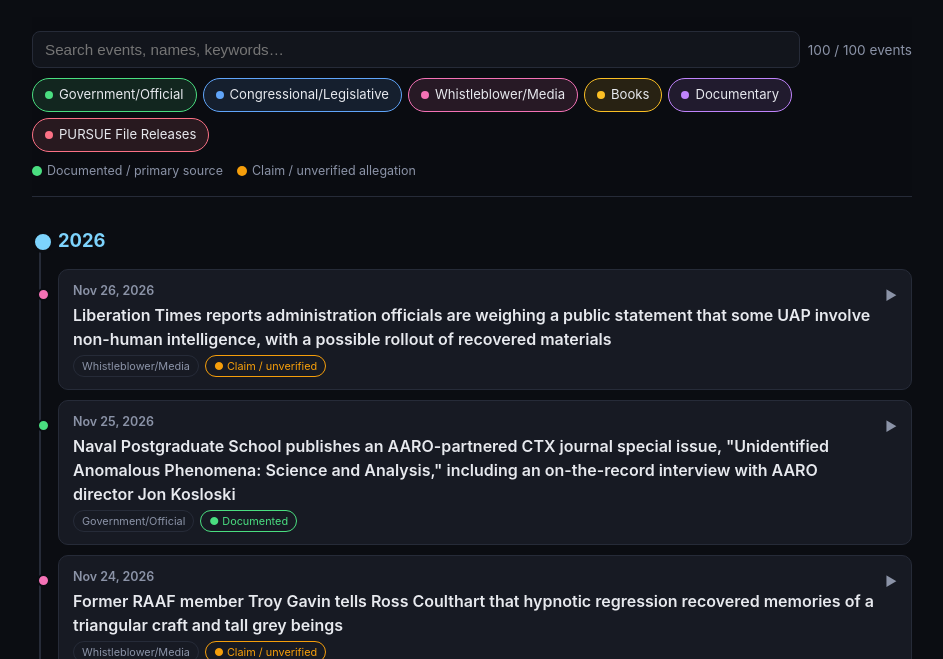
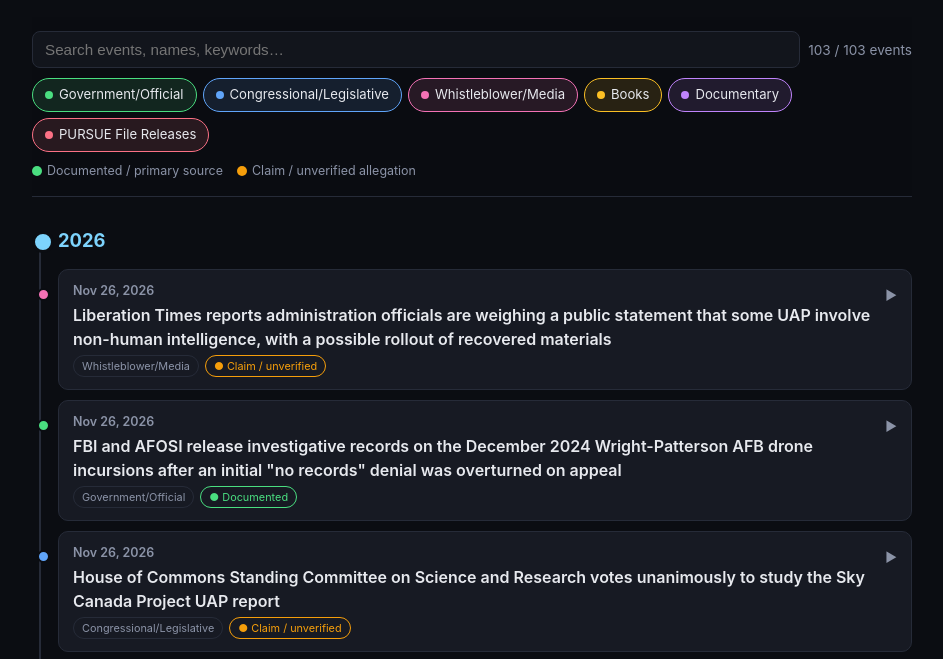
Before and after one commit to Spocktology/uapdisclosuretimeline, a plain HTML site: page index.html in a window 1280 px wide. Shown: the part 121-780 px from the top of the page, without its empty margins (168-1111 px from the left). Drawn offline with Linux system fonts and the light colour scheme.

Commit message:
Add Nov 26 events: Wright-Patterson FOIA drone records, Canadian SRSR Sky Canada vote, Gallaudet Coulthart interview

```diff
--- a/index.html
+++ b/index.html
@@ -560,7 +560,16 @@ const EVENTS = [
  sources:[["Naval Postgraduate School: UAP Special CTX Issue (Global ECCO)","https://nps.edu/web/ecco/uap-special-ctx-issue"],["CTX Special Issue PDF (full issue)","https://nps.edu/documents/110773463/165192597/CTX-EAG-Special-Issue-2026.pdf"],["UAP.Global: NPS publishes UAP journal issue with AARO","https://uap.global/naval-postgraduate-school-uap-ctx-special-issue-aaro/"]]},
 {date:"2026-11-26", title:"Liberation Times reports administration officials are weighing a public statement that some UAP involve non-human intelligence, with a possible rollout of recovered materials", cat:"media", status:"unverified",
  desc:"Christopher Sharp reported for Liberation Times on November 26, 2026 that sources say US officials are weighing a public statement acknowledging that some UAP involve non-human intelligence interacting with humanity, potentially accompanied by a public rollout of allegedly recovered exotic materials, and that a disclosure plan is currently before the White House for consideration. The piece frames the resulting origins question through physicist and former Pentagon adviser Hal Puthoff's four candidate hypotheses, including the possibility of a long-hidden population native to Earth. It also recounts David Grusch telling Joe Rogan that he viewed contemporary crash-retrieval footage showing several dead, human-looking figures he described as \"very, very beautiful\" and compared to Greek gods. No official confirmation of any planned statement, disclosure plan or recovered materials exists, and the reporting rests entirely on anonymous sources and uncorroborated whistleblower description.",
- sources:[["Liberation Times: The UFO Origins Question Washington May Have to Answer","https://www.liberationtimes.com/home/origins-story-where-do-ufos-come-from"]]}
+ sources:[["Liberation Times: The UFO Origins Question Washington May Have to Answer","https://www.liberationtimes.com/home/origins-story-where-do-ufos-come-from"]]},
+{date:"2026-11-26", title:"FBI and AFOSI release investigative records on the December 2024 Wright-Patterson AFB drone incursions after an initial \"no records\" denial was overturned on appeal", cat:"gov", status:"verified",
+ desc:"The FBI released seven pages of Air Force Office of Special Investigations investigative communications on November 13, 2026 under FOIPA request 1708151-000, received and published by The Black Vault on November 25-26 after researcher John Greenewald Jr. successfully appealed AFOSI's July 2025 determination that it held no responsive records. The documents cover three separate periods of small unmanned aircraft activity over Wright-Patterson Air Force Base in Ohio between December 11 and 17, 2024 -- including activity on the night of December 11 that preceded the incidents prompting the airfield closure -- with two of the three designated FBI-led matters. Security Forces personnel described a roughly five-by-six-foot quadcopter hovering over the installation's military working dog kennel displaying steady and flashing red, white and green lights with no visible cameras or payloads, and a separate one-to-two-foot \"dark gray clover-shaped body, with four propellers housed by black protectors\" moving at 30 to 40 mph; Air Force Materiel Command reported it was tracking nothing in the area and had no scheduled drone events, and FAA offices in Columbus and Cincinnati were unaware of matching flights. All three investigative communications are marked closed and in each case AFOSI wrote that \"the operator(s) of the sUAS was not identified.\"",
+ sources:[["The Black Vault: Inside the Wright-Patterson Drone Mystery","https://www.theblackvault.com/documentarchive/inside-the-wrightpatterson-drone-mystery-radio-disruptions-synchronized-maneuvers-and-conflicting-accounts/"],["FBI FOIPA release 1708151-000 (primary documents, PDF)","https://documents2.theblackvault.com/documents/fbifiles/1708151-000.pdf"]]},
+{date:"2026-11-26", title:"House of Commons Standing Committee on Science and Research votes unanimously to study the Sky Canada Project UAP report", cat:"leg", status:"unverified",
+ desc:"CTV News journalist Daniel Otis reported that members of Canada's House of Commons Standing Committee on Science and Research (SRSR) voted unanimously on November 26, 2026 in favour of studying the Sky Canada Project, the June 2025 UAP report from the Office of the Chief Science Advisor of Canada. The motion, brought by Conservative MP Vincent Neil Ho, calls for a series of four meetings to hear from Chief Science Advisor Dr. Mona Nemer along with defence, aviation and police officials and other expert witnesses. The Sky Canada report recommends that the federal government create a dedicated service to collect public UAP sighting reports, investigate cases and publish its findings -- a recommendation Ottawa has not acted on since publication. The committee did meet on November 26 per the parliamentary schedule, but no official SRSR minutes or evidence transcript confirming the vote had been published at the time of entry.",
+ sources:[["Daniel Otis (CTV News) on X: SRSR committee votes unanimously to study Sky Canada Project","https://x.com/dsotis/status/2126102674932388331"],["Office of the Chief Science Advisor: Sky Canada Project report (June 2025)","https://science.gc.ca/site/science/en/office-chief-science-advisor/sky-canada-project/management-public-reporting-unidentified-aerial-phenomena-canada"],["House of Commons: SRSR committee meetings","https://www.ourcommons.ca/Committees/en/SRSR/Meetings"]]},
+{date:"2026-11-26", title:"Retired Rear Adm. Tim Gallaudet tells Ross Coulthart a disappearing Navy safety-of-flight email convinced him UAP are real, and calls on Congress to strengthen the UAP Disclosure Act", cat:"media", status:"unverified",
+ desc:"In an interview with journalist Ross Coulthart published November 26, 2026, retired Rear Adm. Tim Gallaudet -- former acting NOAA administrator and former commander of Navy meteorology and oceanography operations -- described how a Navy email about an urgent safety-of-flight issue involving a UAP encounter vanished from circulation, which he says first convinced him the phenomenon was real. He said former Pentagon official Chris Mellon recently told him satellite imagery showing UAP from several years ago still has not been shared with Congress, and cited prior testimony that elements of government have run disinformation and personal-discrediting campaigns against UAP witnesses. Gallaudet urged Congress to go beyond existing bipartisan measures and strengthen the UAP Disclosure Act, beginning with robust oversight of executive-branch UAP information handling and directing the AARO director and other key officials to deliver comprehensive briefings on what the government does and does not know. The claims rest on his personal account and secondhand statements and are not corroborated by any released official record.",
+ sources:[["Ross Coulthart interview summary: Gallaudet on the disappearing Navy UAP email","https://www.uapdrop.com/l/view/LK5LgbFvx4c.html"]]}
 ];
 
 // ---- render ----
```
